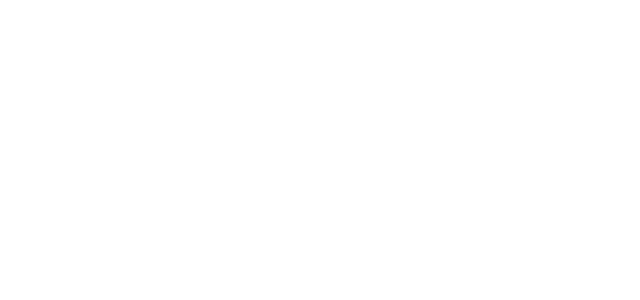
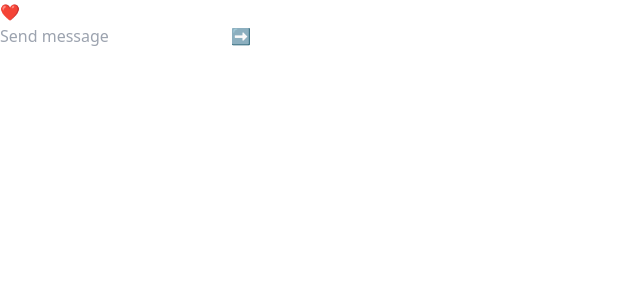
Before and after one commit to MUSIC-IN-MY-DIARY/Front, a React (Vite) app in the folder FE/: page /dashboard in a window 1280 px wide. Before the commit this address had no page. Shown: the top 300 px of the page, without its empty margins (0-640 px from the left). Built offline with nearby package versions, Linux system fonts and the light colour scheme.

Commit message:
feat: from-data로 로그인 구현

```diff
--- a/FE/src/App.jsx
+++ b/FE/src/App.jsx
@@ -2,6 +2,7 @@
 import { BrowserRouter as Router, Route, Routes } from 'react-router-dom';
 import LoginPage from './pages/LoginPage';
 import SignupPage from './pages/SignupPage';
+import DashboardPage from './pages/DashboardPage';
 
 const App = () => {
   return (
@@ -9,6 +10,7 @@ const App = () => {
       <Routes>
         <Route path='/' element={<LoginPage />} />
         <Route path='/member/signup' element={<SignupPage />} />
+        <Route path='/dashboard' element={<DashboardPage />} />
       </Routes>
     </Router>
   );
--- a/FE/src/components/auth/LoginForm.jsx
+++ b/FE/src/components/auth/LoginForm.jsx
@@ -2,7 +2,7 @@ import { useState } from 'react';
 import '../../neumorphism.css';
 
 const LoginForm = () => {
-  const [userEmail, setUserEmail] = useState('');
+  const [username, setUsername] = useState('');
   const [password, setPassword] = useState('');
   const [error, setError] = useState('');
 
@@ -11,19 +11,18 @@ const LoginForm = () => {
     setError('');
 
     try {
-      const response = await fetch('/api/login', {
+      const formData = new FormData();
+      formData.append('username', username);
+      formData.append('password', password);
+
+      const response = await fetch('http://localhost:8080/login', {
         method: 'POST',
-        headers: {
-          'Content-Type': 'application/json',
-        },
-        body: JSON.stringify({ userEmail, password }),
+        body: formData,
       });
 
       if (response.ok) {
         const data = await response.json();
-        // 로그인 성공 처리
-        console.log('로그인 성공:', data);
-        // 여기에 로그인 성공 후 처리 로직 추가 (예: 리다이렉트, 상태 업데이트 등)
+        console.log('로그인 성공 : ', data);
       } else {
         const errorData = await response.json();
         setError(errorData.message || '로그인에 실패했습니다.');
@@ -42,16 +41,16 @@ const LoginForm = () => {
       >
         <div className='mb-4'>
           <label
-            htmlFor='userEmail'
+            htmlFor='username'
             className='block text-sm font-medium text-gray-600 mb-2'
           >
             Email
           </label>
           <input
             type='text'
-            id='userEmail'
-            value={userEmail}
-            onChange={(e) => setUserEmail(e.target.value)}
+            id='username'
+            value={username}
+            onChange={(e) => setUsername(e.target.value)}
             required
             className='w-full p-3 rounded-lg border bg-gray-50 focus:outline-none focus:ring-2 focus:ring-blue-300'
           />
--- /dev/null
+++ b/FE/src/components/common/Header.jsx
@@ -0,0 +1,9 @@
+const Header = () => {
+  return (
+    <div className='header'>
+      <button className='heart-button'>❤️</button>
+    </div>
+  );
+};
+
+export default Header;
--- /dev/null
+++ b/FE/src/components/common/Prompt.jsx
@@ -0,0 +1,10 @@
+const Prompt = () => {
+  return (
+    <div className='prompt'>
+      <input type='text' placeholder='Send message' className='message-input' />
+      <button className='send-button'>➡️</button>
+    </div>
+  );
+};
+
+export default Prompt;
--- /dev/null
+++ b/FE/src/components/dashboard/Dashboard.jsx
@@ -0,0 +1,13 @@
+import Header from '../common/Header';
+import Prompt from '../common/Prompt';
+
+const Dashboard = () => {
+  return (
+    <>
+      <Header />
+      <Prompt />
+    </>
+  );
+};
+
+export default Dashboard;
--- a/FE/src/neumorphism.css
+++ b/FE/src/neumorphism.css
@@ -19,6 +19,7 @@
 
 .neumorphism-button:focus {
   outline: none;
+  color: rgb(190, 62, 62);
   box-shadow: inset 4px 4px 10px rgba(0, 0, 0, 0.1),
     inset -4px -4px 10px rgba(255, 255, 255, 0.7);
 }
--- /dev/null
+++ b/FE/src/pages/DashboardPage.jsx
@@ -0,0 +1,13 @@
+import Header from '../components/common/Header';
+import Prompt from '../components/common/Prompt';
+
+const DashboardPage = () => {
+  return (
+    <>
+      <Header />
+      <Prompt />
+    </>
+  );
+};
+
+export default DashboardPage;
```
